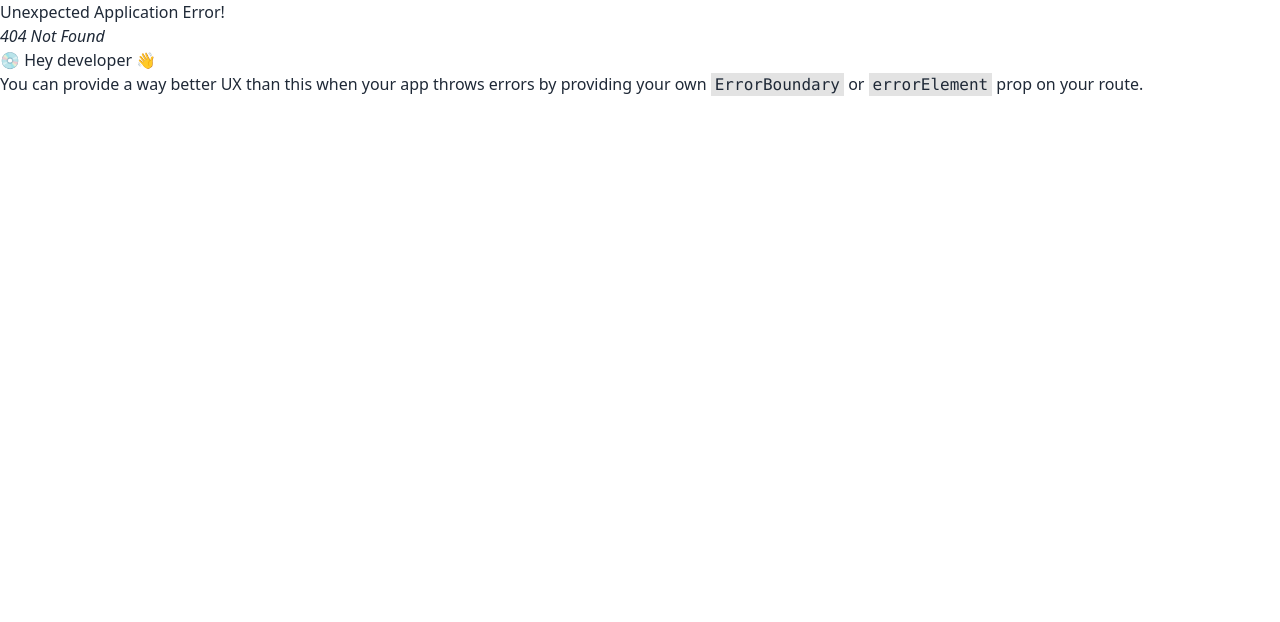
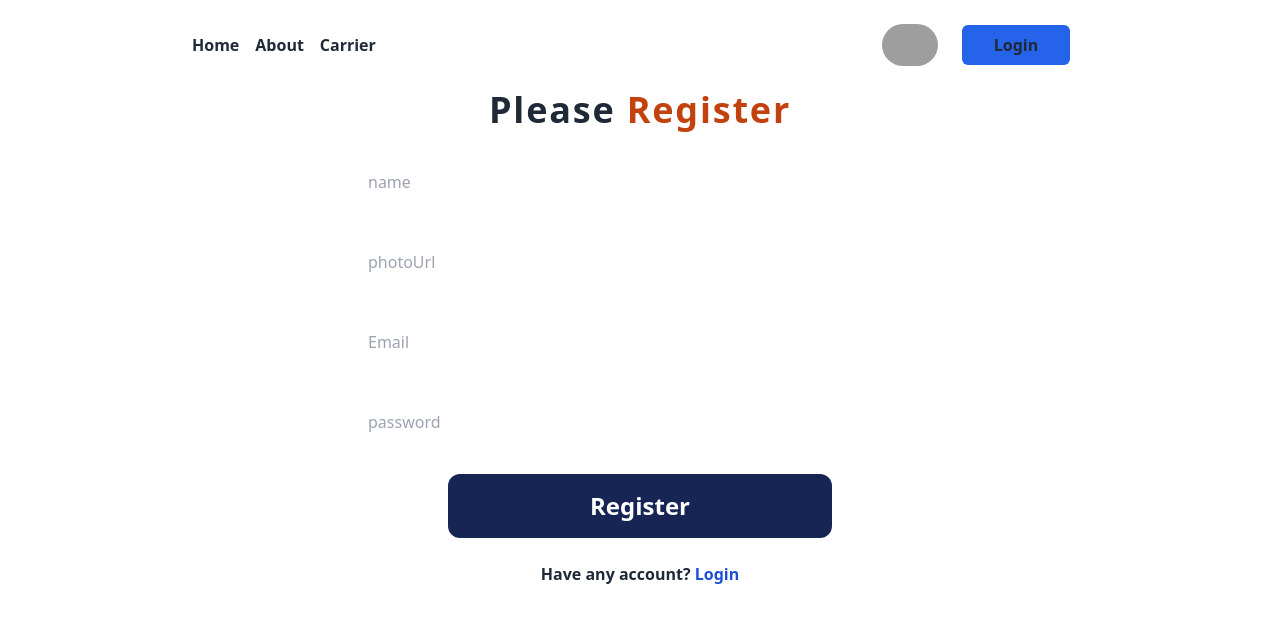
Before and after one commit to sakibhasan-24/news-time, a React (Vite) app: page /register in a window 1280 px wide. Before the commit this address had no page. Shown: the top 622 px of the page. Built offline with nearby package versions, Linux system fonts and the light colour scheme; grey boxes are pictures that could not be loaded.

Commit message:
design login and registration

```diff
--- a/src/pages/Common/Navbar/Navbar.jsx
+++ b/src/pages/Common/Navbar/Navbar.jsx
@@ -15,9 +15,11 @@ export default function Navbar() {
           src={defaultImage}
           alt="user-image"
         />
-        <button className=" rounded-md bg-blue-600 font-bold px-8 py-2">
-          Login
-        </button>
+        <Link to="/login">
+          <button className=" rounded-md bg-blue-600 font-bold px-8 py-2">
+            Login
+          </button>
+        </Link>
       </div>
     </nav>
   );
--- a/src/pages/Home/Home.jsx
+++ b/src/pages/Home/Home.jsx
@@ -10,13 +10,13 @@ export default function Home() {
       <Header />
       <Navbar />
       <div className="grid grid-cols-1 md:grid-cols-4 gap-6">
-        <div className="border">
+        <div>
           <LeftSideNav />
         </div>
         <div className="md:col-span-2 border">
           <h1>Coming......</h1>
         </div>
-        <div className="border">
+        <div>
           <RightSideNav />
         </div>
       </div>
--- /dev/null
+++ b/src/pages/Login/Login.jsx
@@ -0,0 +1,51 @@
+import React from "react";
+import Navbar from "../Common/Navbar/Navbar";
+import { Link } from "react-router-dom";
+
+export default function Login() {
+  const handleLogin = (e) => {
+    e.preventDefault();
+    const newForm = new FormData(e.currentTarget);
+    const email = newForm.get("email");
+    const password = newForm.get("password");
+  };
+  return (
+    <div>
+      <Navbar />
+      <div>
+        <h1 className="text-center font-bold  text-4xl tracking-wider my-6">
+          Please <span className="text-orange-700 font-extrabold ">Login</span>
+        </h1>
+        <form onSubmit={handleLogin}>
+          <div className="max-w-3xl mx-auto flex flex-col space-y-6 justify-center items-center">
+            <input
+              className="w-3/4 px-4 py-4 rounded-md active:border border-sky-800"
+              type="email"
+              name="email"
+              id="email"
+              placeholder="Email"
+            />
+            <input
+              className="w-3/4  px-4 py-4 rounded-md active:border border-sky-800"
+              type="password"
+              name="password"
+              id="password"
+              placeholder="password"
+            />
+            <input
+              className="w-1/2 text-2xl font-extrabold bg-blue-950 text-white px-6 py-4 rounded-xl cursor-pointer"
+              type="submit"
+              value="Login"
+            />
+          </div>
+        </form>
+        <p className="text-center font-bold my-6 ">
+          Don't Have any account?{" "}
+          <Link to="/register">
+            <span className="text-blue-700 font-extrabold">register</span>
+          </Link>
+        </p>
+      </div>
+    </div>
+  );
+}
--- /dev/null
+++ b/src/pages/Register/Register.jsx
@@ -0,0 +1,69 @@
+import React from "react";
+import Navbar from "../Common/Navbar/Navbar";
+import { Link } from "react-router-dom";
+
+export default function Register() {
+  const handleRegistration = (e) => {
+    e.preventDefault();
+    const newForm = new FormData(e.currentTarget);
+    const email = newForm.get("email");
+    const password = newForm.get("password");
+    const name = newForm.get("name");
+    const photoUrl = newForm.get("photoUrl");
+    console.log(email, password, name, photoUrl);
+  };
+  return (
+    <div>
+      <Navbar />
+      <div>
+        <h1 className="text-center font-bold  text-4xl tracking-wider my-6">
+          Please{" "}
+          <span className="text-orange-700 font-extrabold ">Register</span>
+        </h1>
+        <form onSubmit={handleRegistration}>
+          <div className="max-w-3xl mx-auto flex flex-col space-y-6 justify-center items-center">
+            <input
+              className="w-3/4 px-4 py-4 rounded-md active:border border-sky-800"
+              type="text"
+              name="name"
+              id="name"
+              placeholder="name"
+            />
+            <input
+              className="w-3/4 px-4 py-4 rounded-md active:border border-sky-800"
+              type="text"
+              name="photoUrl"
+              id="photoUrl"
+              placeholder="photoUrl"
+            />
+            <input
+              className="w-3/4 px-4 py-4 rounded-md active:border border-sky-800"
+              type="email"
+              name="email"
+              id="email"
+              placeholder="Email"
+            />
+            <input
+              className="w-3/4  px-4 py-4 rounded-md active:border border-sky-800"
+              type="password"
+              name="password"
+              id="password"
+              placeholder="password"
+            />
+            <input
+              className="w-1/2 text-2xl font-extrabold bg-blue-950 text-white px-6 py-4 rounded-xl cursor-pointer"
+              type="submit"
+              value="Register"
+            />
+          </div>
+        </form>
+        <p className="text-center font-bold my-6 ">
+          Have any account?{" "}
+          <Link to="/register">
+            <span className="text-blue-700 font-extrabold">Login</span>
+          </Link>
+        </p>
+      </div>
+    </div>
+  );
+}
```
Also changed, not shown: src/Routes/Routes.jsx (+7 -1 lines).
